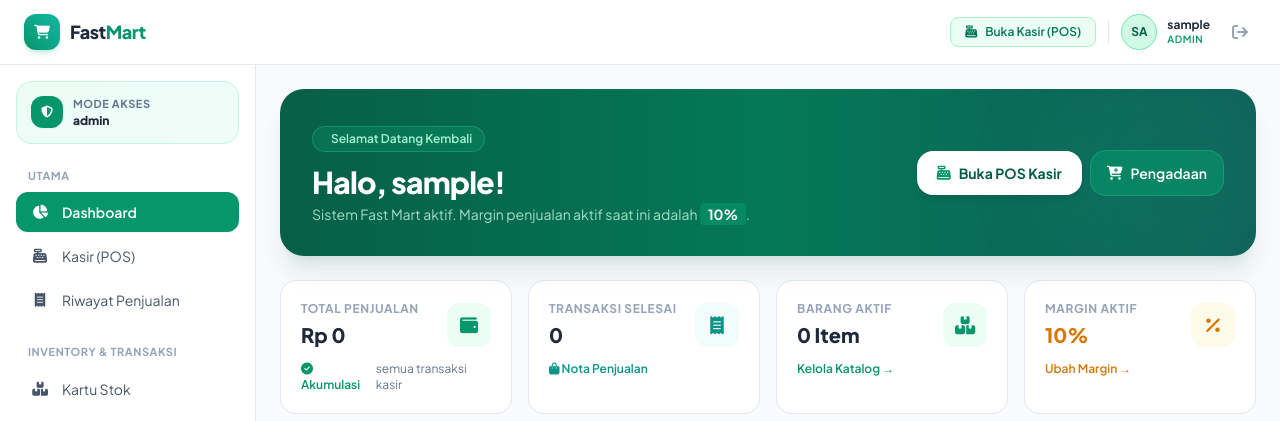
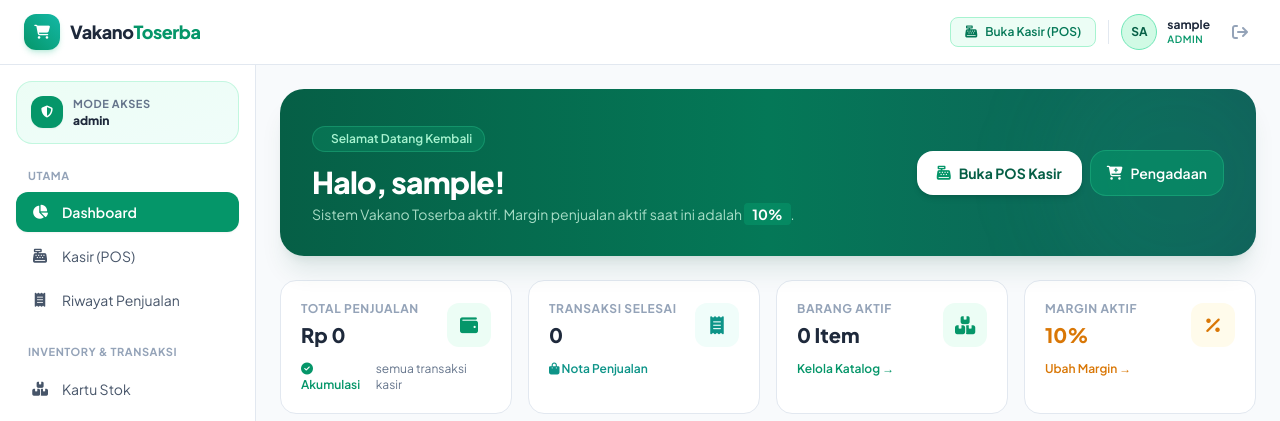
Before and after one commit to vakanoDev/Vakano-Toserba, a PHP site: page /dashboard.php in a window 1280 px wide. Shown: the top 421 px of the page. Run offline with PHP 8.4, Linux system fonts and the light colour scheme; the visitor is signed in with stand-in values (Sample User, id 1); data that the repository does not hold is empty; some libraries are stand-ins or nearby versions.

Commit message:
Merubah beberapa part

```diff
--- a/ajax_pos.php
+++ b/ajax_pos.php
@@ -1,6 +1,6 @@
 <?php
 /**
- * Fast Mart - AJAX Endpoint for POS
+ * Vakano Toserba - AJAX Endpoint for POS
  */
 header('Content-Type: application/json; charset=utf-8');
 
--- a/config/database.php
+++ b/config/database.php
@@ -1,6 +1,6 @@
 <?php
 /**
- * Fast Mart - Database Configuration & Helper Functions
+ * Vakano Toserba - Database Configuration & Helper Functions
  */
 
 $db_host = '127.0.0.1';
--- a/dashboard.php
+++ b/dashboard.php
@@ -41,7 +41,7 @@ $recent_sales = $pdo->query("
                 </span>
                 <h1 class="text-2xl lg:text-3xl font-extrabold tracking-tight">Halo, <?= htmlspecialchars(getUsername()) ?>!</h1>
                 <p class="text-emerald-100/80 text-sm mt-1 max-w-xl">
-                    Sistem Fast Mart aktif. Margin penjualan aktif saat ini adalah <strong class="text-white bg-emerald-600/60 px-2 py-0.5 rounded"><?= $margin_aktif['persen'] ?>%</strong>.
+                    Sistem Vakano Toserba aktif. Margin penjualan aktif saat ini adalah <strong class="text-white bg-emerald-600/60 px-2 py-0.5 rounded"><?= $margin_aktif['persen'] ?>%</strong>.
                 </p>
             </div>
             <div class="flex items-center gap-2">
--- a/includes/auth.php
+++ b/includes/auth.php
@@ -1,6 +1,6 @@
 <?php
 /**
- * Fast Mart - Authentication & Session Helper
+ * Vakano Toserba - Authentication & Session Helper
  */
 
 if (session_status() === PHP_SESSION_NONE) {
--- a/includes/header.php
+++ b/includes/header.php
@@ -12,7 +12,7 @@ $base_url = getBasePath();
 <head>
     <meta charset="UTF-8">
     <meta name="viewport" content="width=device-width, initial-scale=1.0">
-    <title><?= $page_title ?? 'Fast Mart' ?> - Sistem Manajemen Toko</title>
+    <title><?= $page_title ?? 'Vakano Toserba' ?> - Sistem Manajemen Toko</title>
     <!-- Tailwind CSS -->
     <script src="https://cdn.tailwindcss.com"></script>
     <script>
@@ -64,7 +64,7 @@ $base_url = getBasePath();
                         <i class="fa-solid fa-cart-shopping text-sm"></i>
                     </div>
                     <div>
-                        <span class="font-extrabold text-lg text-slate-800 tracking-tight">Fast<span class="text-emerald-600">Mart</span></span>
+                        <span class="font-extrabold text-lg text-slate-800 tracking-tight">Vakano<span class="text-emerald-600">Toserba</span></span>
                     </div>
                 </a>
             </div>
--- a/login.php
+++ b/login.php
@@ -59,7 +59,7 @@ if ($_SERVER['REQUEST_METHOD'] === 'POST') {
 <head>
     <meta charset="UTF-8">
     <meta name="viewport" content="width=device-width, initial-scale=1.0">
-    <title>Login - Fast Mart</title>
+    <title>Login - Vakano Toserba</title>
     <!-- Tailwind CSS CDN -->
     <script src="https://cdn.tailwindcss.com"></script>
     <script>
@@ -97,7 +97,7 @@ if ($_SERVER['REQUEST_METHOD'] === 'POST') {
             <div class="inline-flex items-center justify-center w-16 h-16 rounded-2xl bg-emerald-500/20 text-emerald-400 border border-emerald-500/30 mb-3 shadow-lg shadow-emerald-500/10">
                 <i class="fa-solid fa-cart-shopping text-3xl"></i>
             </div>
-            <h1 class="text-3xl font-extrabold text-white tracking-tight">Fast <span class="text-emerald-400">Mart</span></h1>
+            <h1 class="text-3xl font-extrabold text-white tracking-tight">Vakano <span class="text-emerald-400">Toserba</span></h1>
             <p class="text-emerald-200/70 text-sm mt-1">Sistem Manajemen Toko & Point of Sale</p>
         </div>
 
@@ -151,7 +151,7 @@ if ($_SERVER['REQUEST_METHOD'] === 'POST') {
  </div>
         <!-- Footer -->
         <p class="text-center text-xs text-emerald-200/50 mt-6">
-            &copy; <?= date('Y') ?> Fast Mart Store System. All rights reserved.
+            &copy; <?= date('Y') ?> Vakano Toserba Store System. All rights reserved.
         </p>
     </div>
 
--- a/pages/kartu_stok.php
+++ b/pages/kartu_stok.php
@@ -48,7 +48,7 @@ foreach ($logs as $l) {
     <div class="flex flex-col sm:flex-row sm:items-center justify-between gap-4">
         <div>
             <h1 class="text-2xl font-extrabold text-slate-800 tracking-tight">Kartu Stok & Riwayat Mutasi</h1>
-            <p class="text-xs text-slate-500 mt-1">Audit log pergerakan stok barang Fast Mart (Masuk Penerimaan, Keluar Penjualan, dan Retur).</p>
+            <p class="text-xs text-slate-500 mt-1">Audit log pergerakan stok barang Vakano Toserba (Masuk Penerimaan, Keluar Penjualan, dan Retur).</p>
         </div>
     </div>
 
--- a/pages/margin.php
+++ b/pages/margin.php
@@ -67,7 +67,7 @@ $margin_aktif = getActiveMargin($pdo);
         <div>
             <h1 class="text-2xl font-extrabold text-slate-800 tracking-tight">Kelola Margin Penjualan</h1>
             <p class="text-xs text-slate-500 mt-1">
-                Margin menentukan keuntungan otomatis pada harga jual kasir: <code>Harga Jual = Harga Beli + (Harga Beli * Margin %)</code>.
+                Margin menentukan keuntungan otomatis pada harga jual kasir Vakano Toserba: <code>Harga Jual = Harga Beli + (Harga Beli * Margin %)</code>.
             </p>
         </div>
         <button type="button" onclick="openAddModal()"
--- a/pages/penjualan.php
+++ b/pages/penjualan.php
@@ -122,7 +122,7 @@ if (isSuperAdmin()) {
 
         <div id="saleReceiptContent" class="font-mono text-xs text-slate-700 leading-relaxed">
             <div class="text-center pb-3 border-b border-dashed border-slate-300">
-                <div class="font-extrabold text-base tracking-widest text-emerald-800 uppercase">FAST MART</div>
+                <div class="font-extrabold text-base tracking-widest text-emerald-800 uppercase">VAKANO TOSERBA</div>
                 <div class="text-[10px] text-slate-500">Jl. Raya Kampus No. 1, Kota</div>
             </div>
             <div id="detailBody" class="py-3">
--- a/pages/satuan.php
+++ b/pages/satuan.php
@@ -64,7 +64,7 @@ $satuan_list = $pdo->query("
     <div class="flex flex-col sm:flex-row sm:items-center justify-between gap-4">
         <div>
             <h1 class="text-2xl font-extrabold text-slate-800 tracking-tight">Master Satuan Barang</h1>
-            <p class="text-xs text-slate-500 mt-1">Daftar satuan unit barang yang digunakan di Fast Mart (pcs, kg, pack, dll).</p>
+            <p class="text-xs text-slate-500 mt-1">Daftar satuan unit barang yang digunakan di Vakano Toserba (pcs, kg, pack, dll).</p>
         </div>
         <button type="button" onclick="openAddModal()"
             class="px-4 py-2.5 rounded-xl bg-emerald-600 hover:bg-emerald-700 text-white font-bold text-xs shadow-md shadow-emerald-600/20 transition flex items-center gap-2 self-start">
--- a/pages/user.php
+++ b/pages/user.php
@@ -74,7 +74,7 @@ $user_list = $pdo->query("
     <div class="flex flex-col sm:flex-row sm:items-center justify-between gap-4">
         <div>
             <h1 class="text-2xl font-extrabold text-slate-800 tracking-tight">Kelola Akun Pengguna</h1>
-            <p class="text-xs text-slate-500 mt-1">Daftar akun kasir dan administrator sistem Fast Mart.</p>
+            <p class="text-xs text-slate-500 mt-1">Daftar akun kasir dan administrator sistem Vakano Toserba.</p>
         </div>
         <button type="button" onclick="openAddModal()"
             class="px-4 py-2.5 rounded-xl bg-emerald-600 hover:bg-emerald-700 text-white font-bold text-xs shadow-md shadow-emerald-600/20 transition flex items-center gap-2 self-start">
--- a/pages/vendor.php
+++ b/pages/vendor.php
@@ -66,7 +66,7 @@ $vendor_list = $pdo->query("
     <div class="flex flex-col sm:flex-row sm:items-center justify-between gap-4">
         <div>
             <h1 class="text-2xl font-extrabold text-slate-800 tracking-tight">Master Vendor / Supplier</h1>
-            <p class="text-xs text-slate-500 mt-1">Daftar pemasok barang untuk pengadaan Fast Mart.</p>
+            <p class="text-xs text-slate-500 mt-1">Daftar pemasok barang untuk pengadaan Vakano Toserba.</p>
         </div>
         <button type="button" onclick="openAddModal()"
             class="px-4 py-2.5 rounded-xl bg-emerald-600 hover:bg-emerald-700 text-white font-bold text-xs shadow-md shadow-emerald-600/20 transition flex items-center gap-2 self-start">
--- a/pos.php
+++ b/pos.php
@@ -145,7 +145,7 @@ $margin_aktif = getActiveMargin($pdo);
         <!-- Printable Receipt Body -->
         <div id="printableArea" class="font-mono text-xs text-slate-700 leading-relaxed">
             <div class="text-center pb-3 border-b border-dashed border-slate-300">
-                <div class="font-extrabold text-base tracking-widest text-emerald-800 uppercase">FAST MART</div>
+                <div class="font-extrabold text-base tracking-widest text-emerald-800 uppercase">VAKANO TOSERBA</div>
                 <div class="text-[10px] text-slate-500">Jl. Raya Kampus No. 1, Kota</div>
                 <div class="text-[10px] text-slate-500">Telp: 0812-3456-7890</div>
             </div>
@@ -195,7 +195,7 @@ $margin_aktif = getActiveMargin($pdo);
             </div>
 
             <div class="text-center pt-3 text-[10px] text-slate-500">
-                <p>Terima kasih telah berbelanja di Fast Mart!</p>
+                <p>Terima kasih telah berbelanja di Vakano Toserba!</p>
                 <p>Barang yang sudah dibeli tidak dapat ditukar.</p>
             </div>
         </div>
```
